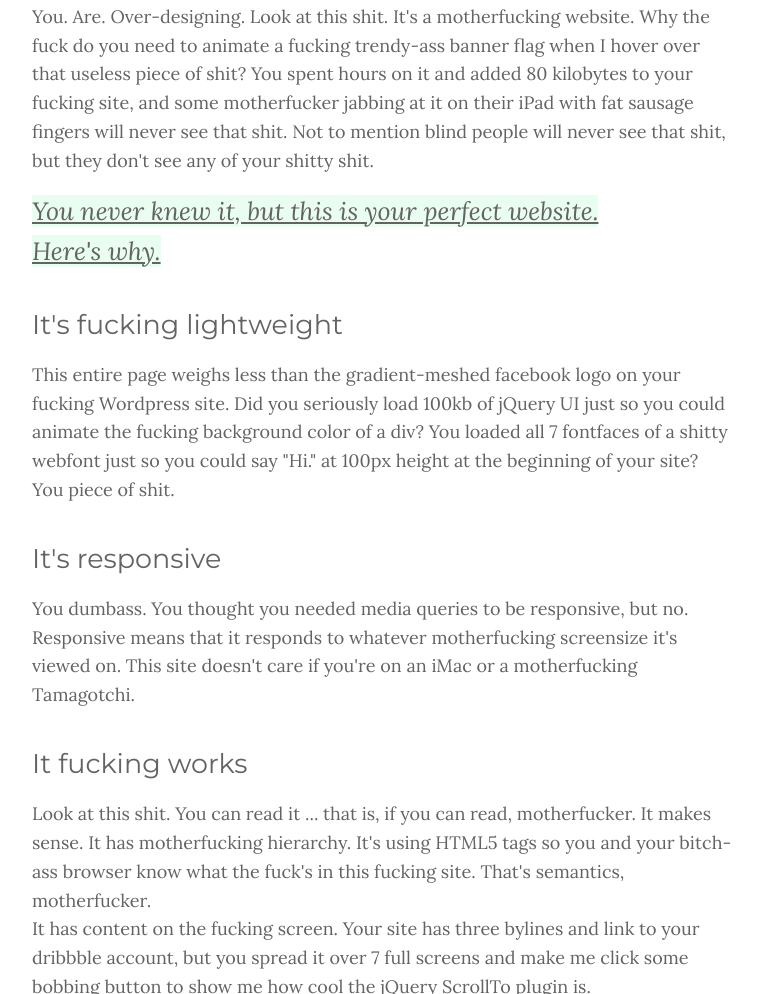
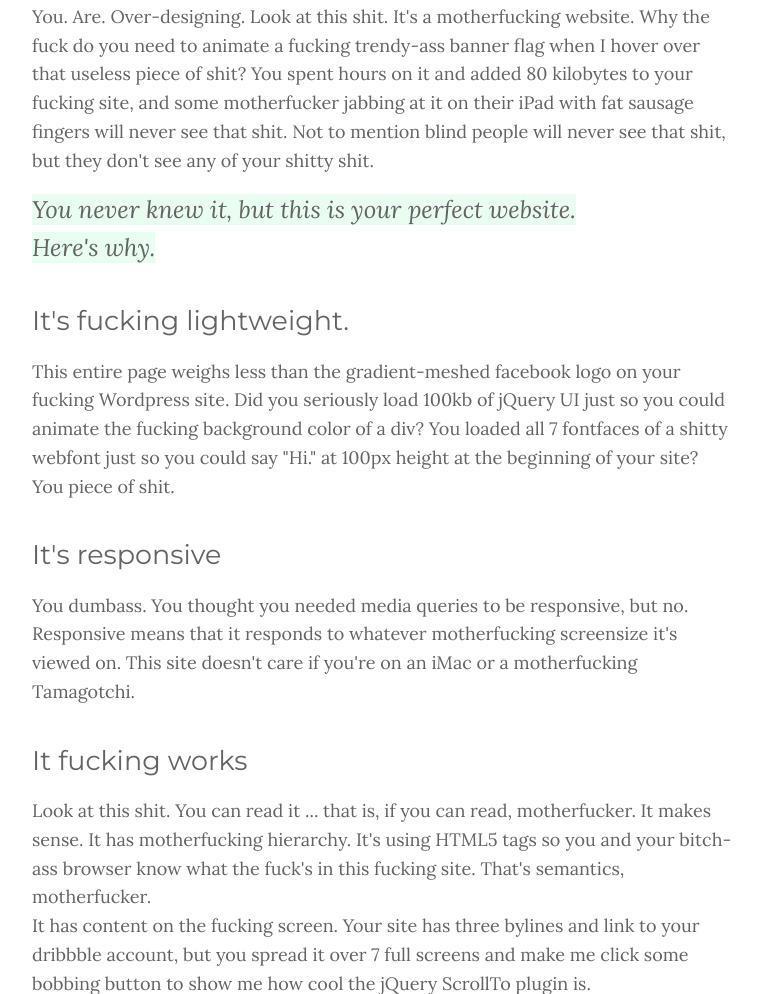
Before and after one commit to jrlherm/medium-article, a plain HTML site: page index.html in a window 1280 px wide. Shown: the part 1002-1996 px from the top of the page, without its empty margins (258-1019 px from the left). Drawn offline with Linux system fonts and the light colour scheme.

Commit message:
Medium copycat

```diff
--- a/index.html
+++ b/index.html
@@ -34,7 +34,7 @@
             <h4>Well guess what, motherfucker:</h4>
             <p>You. Are. Over-designing. Look at this shit. It's a motherfucking website. Why the fuck do you need to animate a fucking trendy-ass banner flag when I hover over that useless piece of shit? You spent hours on it and added 80 kilobytes to your fucking site, and some motherfucker jabbing at it on their iPad with fat sausage fingers will never see that shit. Not to mention blind people will never see that shit, but they don't see any of your shitty shit.</p>
             <div class="callout_div"><a href="#" class="callout">You never knew it, but this is your perfect website. <br>Here's why.</a></div>
-            <h3>It's fucking lightweight</h3>
+            <h3>It's fucking lightweight.</h3>
             <p>This entire page weighs less than the gradient-meshed facebook logo on your fucking Wordpress site. Did you seriously load 100kb of jQuery UI just so you could animate the fucking background color of a div? You loaded all 7 fontfaces of a shitty webfont just so you could say "Hi." at 100px height at the beginning of your site? You piece of shit.</p>
             <h3>It's responsive</h3>
             <p>You dumbass. You thought you needed media queries to be responsive, but no. Responsive means that it responds to whatever motherfucking screensize it's viewed on. This site doesn't care if you're on an iMac or a motherfucking Tamagotchi.</p>
--- a/style.css
+++ b/style.css
@@ -72,8 +72,9 @@ li {
   background-image: linear-gradient(to bottom, rgba(233, 253, 240, 1), rgba(233, 253, 240, 1));
   color: #636363;
   font-weight: lighter;
-  font-size: 25px;
+  font-size: 24px;
   font-style: italic;
+  text-decoration: none;
 }
 .callout:hover {
     background-image: linear-gradient(to bottom, rgba(125, 255, 179, 1), rgba(125, 255, 179, 1));
```
